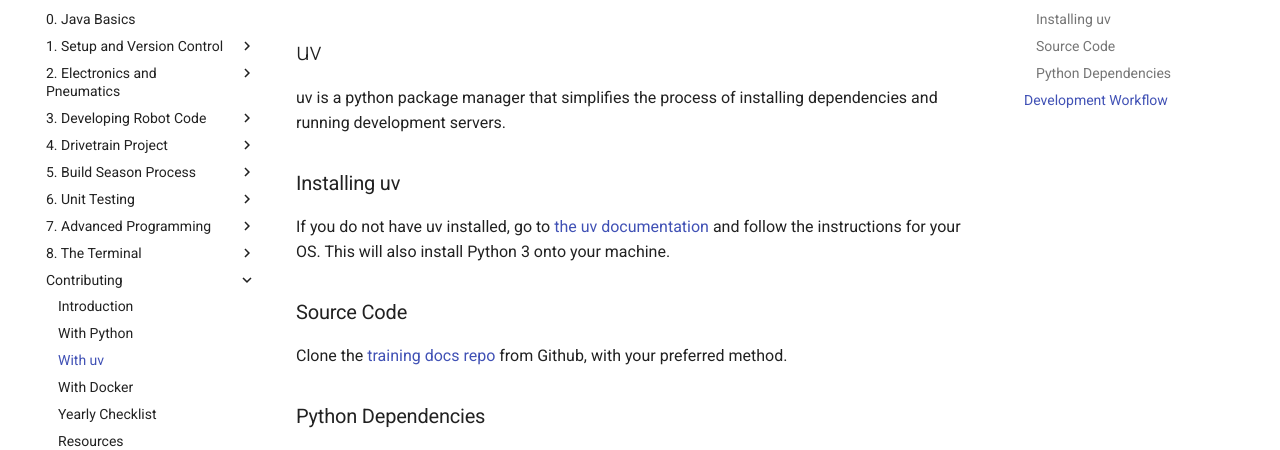
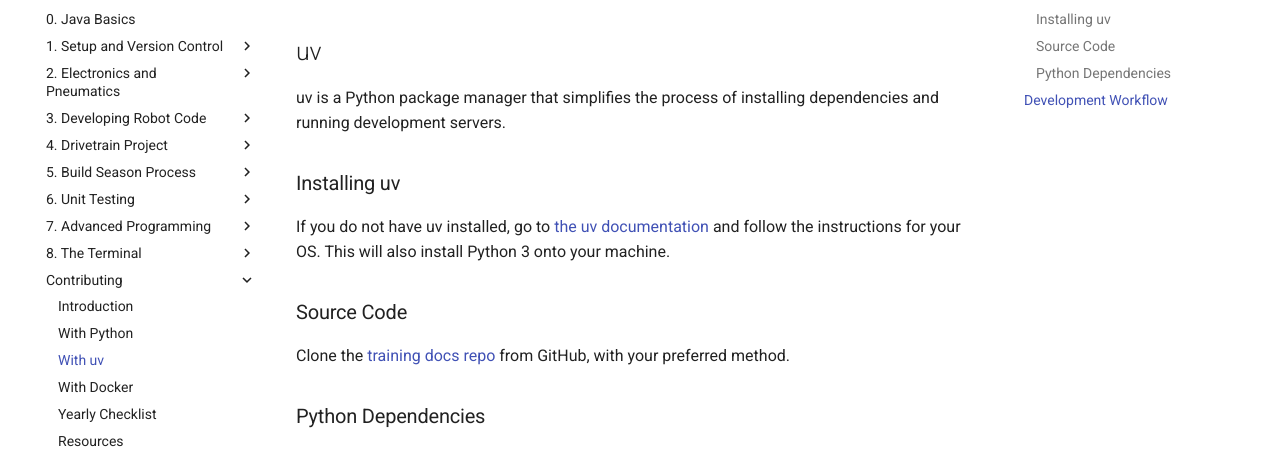
Before and after one commit to DeepBlueRobotics/training, an MkDocs documentation site: the page built from docs/contributing/with-uv.md, in a window 1280 px wide and 1101 px high. Shown: the part 146-596 px from the top of the window. Built offline with MkDocs 1.6.1 and Material for MkDocs 9.7.7, drawn with Linux system fonts in a browser that asks for light colours; comment, search, counter and statistics services are not loaded.

Commit message:
grammar stuff

```diff
--- a/docs/contributing/with-uv.md
+++ b/docs/contributing/with-uv.md
@@ -1,12 +1,12 @@
 ## uv
 
-uv is a python package manager that simplifies the process of installing dependencies and running development servers.
+uv is a Python package manager that simplifies the process of installing dependencies and running development servers.
 
 ### Installing uv
 If you do not have uv installed, go to [the uv documentation](https://docs.astral.sh/uv/getting-started/installation/) and follow the instructions for your OS. This will also install Python 3 onto your machine.
 
 ### Source Code
-Clone the [training docs repo](https://github.com/DeepBlueRobotics/training>) from Github, with your preferred method.
+Clone the [training docs repo](https://github.com/DeepBlueRobotics/training>) from GitHub, with your preferred method.
 
 ### Python Dependencies
 This site uses the MkDocs Python package to convert Markdown files to a website, and a few more packages to provide additional functionality and theming. You can install all the necessary dependencies by running `uv sync` in your terminal while in the root directory of this repo.
```
